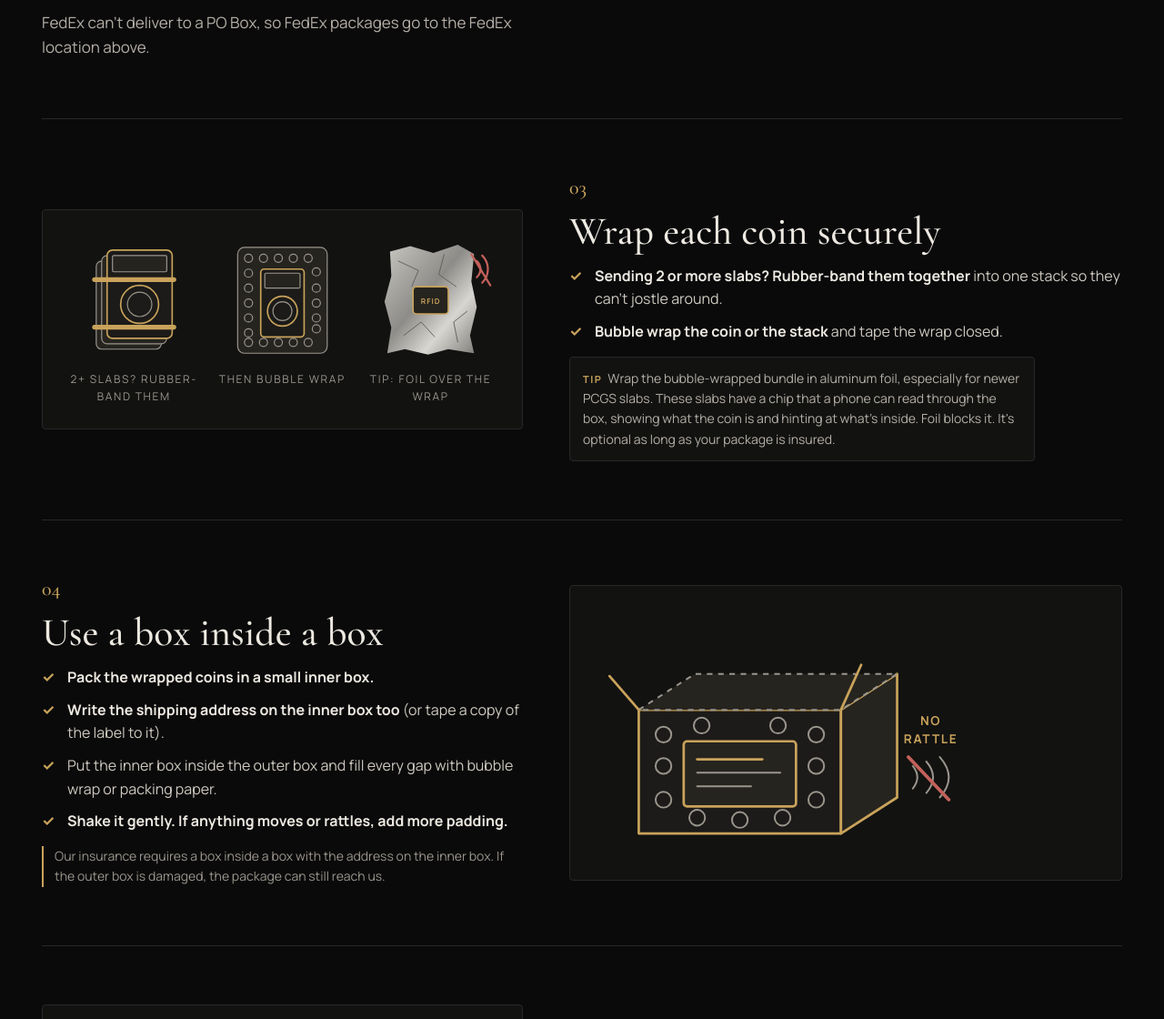
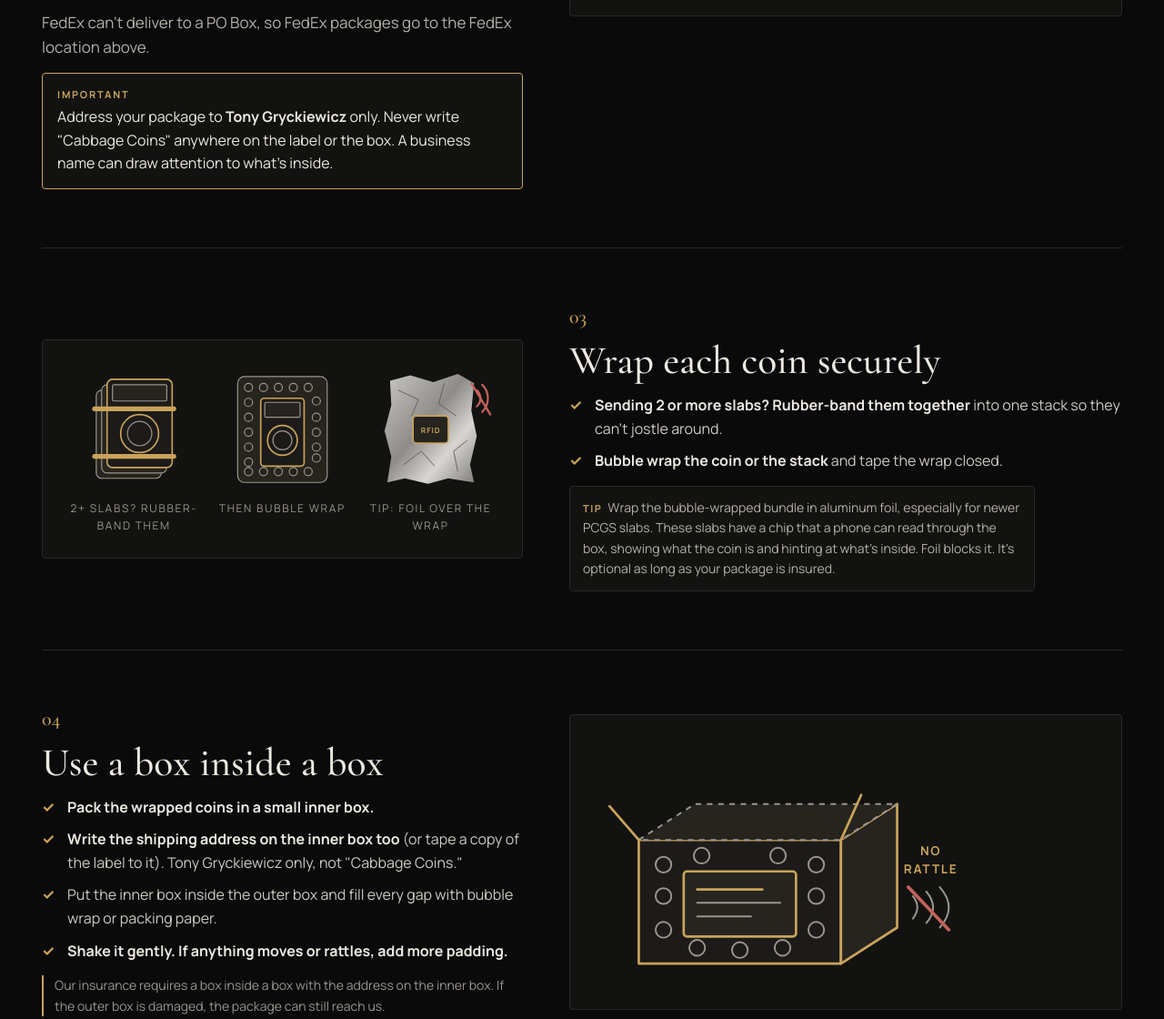
Before and after one commit to g10holdings/cabbage-coins, an Eleventy site: page web/shipping.njk in a window 1280 px wide. Shown: the part 1686-2806 px from the top of the page at 91% size. Built offline with nearby package versions, Linux system fonts and the light colour scheme; Eleventy itself is replaced by a stand-in of ours; files that its build step writes are made by us from their sources; what @sanity/block-content-to-markdown, @sanity/client would draw is missing.

Commit message:
Shipping guide: never address packages to "Cabbage Coins" (Tony Gryckiewicz only), shown in steps 2, 4, 5 and the checklist
Co-Authored-By: Claude Opus 5.5 <noreply@anthropic.com>

```diff
--- a/web/assets/css/site2026.css
+++ b/web/assets/css/site2026.css
@@ -498,6 +498,8 @@ iframe.cc26-video--playing { border: 1px solid var(--line); cursor: auto; }
 .sh-addr small { display: block; font-size: 11px; letter-spacing: .14em; text-transform: uppercase; color: var(--gold); margin-bottom: 4px; }
 .sh-copy { align-self: flex-start; background: none; border: 1px solid var(--line-3); border-radius: 999px; color: var(--text-2); font: inherit; font-size: 13px; font-weight: 600; padding: 6px 14px; cursor: pointer; }
 .sh-copy:hover { border-color: var(--gold); color: var(--gold-hi); }
+.sh-alert { margin: 0 !important; padding: 14px 16px; border: 1px solid var(--gold); border-radius: 4px; background: var(--panel); color: var(--text) !important; font-size: 16px !important; }
+.sh-alert b { display: block; color: var(--gold); letter-spacing: .16em; text-transform: uppercase; font-size: 11px; margin-bottom: 4px; }
 .sh-carrier__warn { font-size: 13px; color: var(--muted); margin: 0; }
 
 /* Forms */
--- a/web/shipping.njk
+++ b/web/shipping.njk
@@ -99,6 +99,7 @@ description: How to pack, insure and ship coins to Cabbage Coins by USPS or FedE
         </div>
       </div>
       <p class="sh-carrier__warn">FedEx can't deliver to a PO Box, so FedEx packages go to the FedEx location above.</p>
+      <p class="sh-alert"><b>Important</b>Address your package to <strong>Tony Gryckiewicz</strong> only. Never write "Cabbage Coins" anywhere on the label or the box. A business name can draw attention to what's inside.</p>
     </div>
   </li>
 
@@ -183,7 +184,7 @@ description: How to pack, insure and ship coins to Cabbage Coins by USPS or FedE
       <h2>Use a box inside a box</h2>
       <ul class="cc26-checks">
         <li><strong>Pack the wrapped coins in a small inner box.</strong></li>
-        <li><strong>Write the shipping address on the inner box too</strong> (or tape a copy of the label to it).</li>
+        <li><strong>Write the shipping address on the inner box too</strong> (or tape a copy of the label to it). Tony Gryckiewicz only, not "Cabbage Coins."</li>
         <li>Put the inner box inside the outer box and fill every gap with bubble wrap or packing paper.</li>
         <li><strong>Shake it gently. If anything moves or rattles, add more padding.</strong></li>
       </ul>
@@ -219,7 +220,7 @@ description: How to pack, insure and ship coins to Cabbage Coins by USPS or FedE
       <ul class="cc26-checks">
         <li><strong>Tape every seam and edge</strong> of the outer box with packing tape.</li>
         <li><strong>Attach the shipping label securely</strong> so all four edges are flat and can't peel off.</li>
-        <li>Double-check the address matches your carrier (step 2).</li>
+        <li>Double-check the address matches your carrier (step 2), and that it says Tony Gryckiewicz, not "Cabbage Coins."</li>
       </ul>
     </div>
   </li>
@@ -282,6 +283,7 @@ description: How to pack, insure and ship coins to Cabbage Coins by USPS or FedE
     <ul class="cc26-checks">
       <li>Tony said OK to ship</li>
       <li>Right address for USPS or FedEx</li>
+      <li>Addressed to Tony Gryckiewicz, never "Cabbage Coins"</li>
       <li>2+ slabs rubber-banded, then bubble-wrapped</li>
       <li>Tip: foil over the bubble wrap</li>
     </ul>
```
